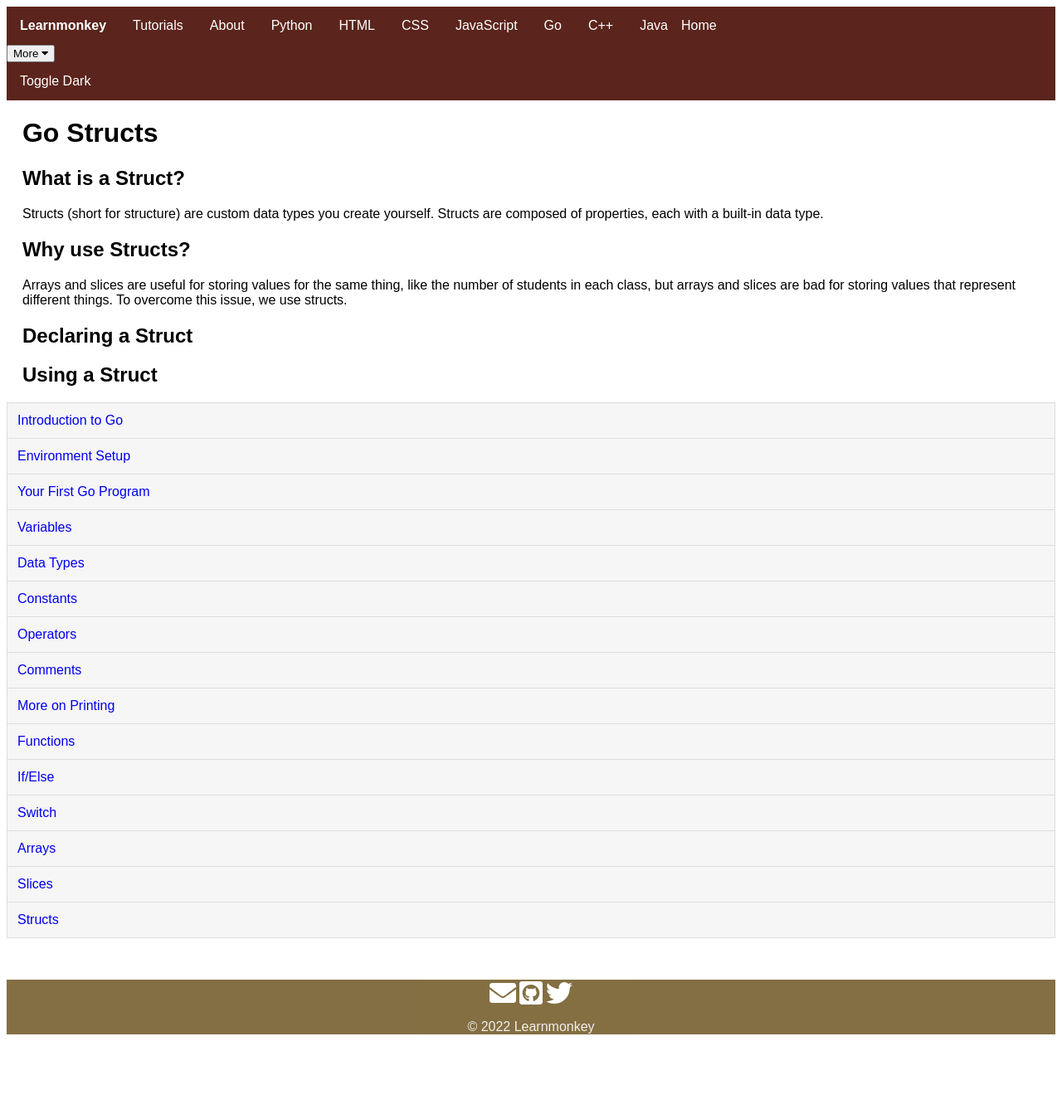
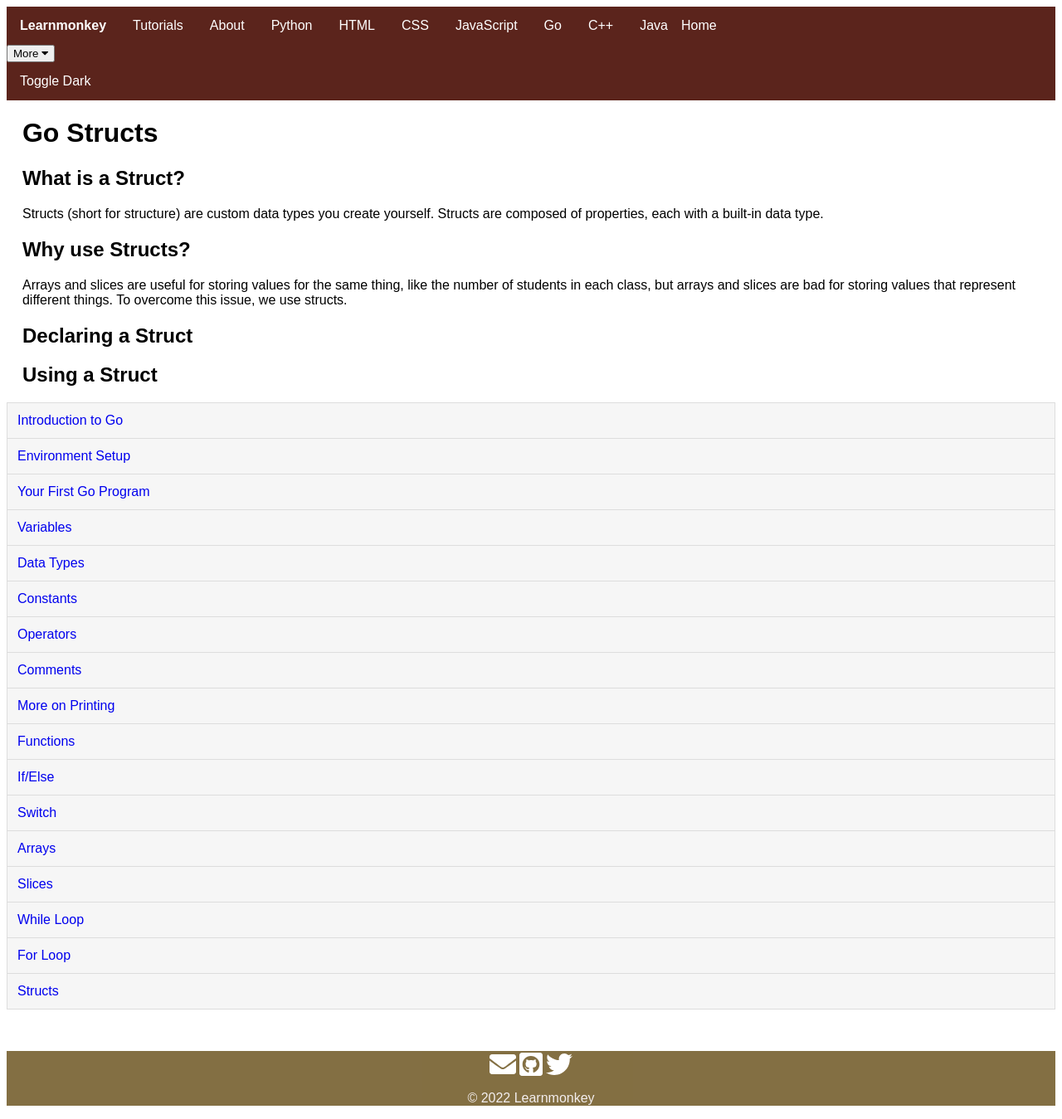
Before and after one commit to learnmonkey/learnmonkey.github.io, a Jekyll site: the page built from programming/golang/structs.html, in a window 1280 px wide. Shown: the whole page at 83% size. Built offline with Jekyll 4.4.1, drawn with Linux system fonts in a browser that asks for light colours; nearby versions of some CDN libraries; before the commit the page ends 1263 px from its top, so only the background shows below that.

Commit message:
Add Go for and while loop tutorials to list

```diff
--- a/_layouts/golang.html
+++ b/_layouts/golang.html
@@ -19,6 +19,8 @@
               <a href="/programming/golang/switch/"><li>Switch</li></a>
               <a href="/programming/golang/arrays/"><li>Arrays</li></a>
               <a href="/programming/golang/slices/"><li>Slices</li></a>
+              <a href="/programming/golang/while-loop/"><li>While Loop</li></a>
+              <a href="/programming/golang/for-loop/"><li>For Loop</li></a>
               <a href="/programming/golang/structs/"><li>Structs</li></a>
         </ul>
         {%- include footer.html -%}
```
